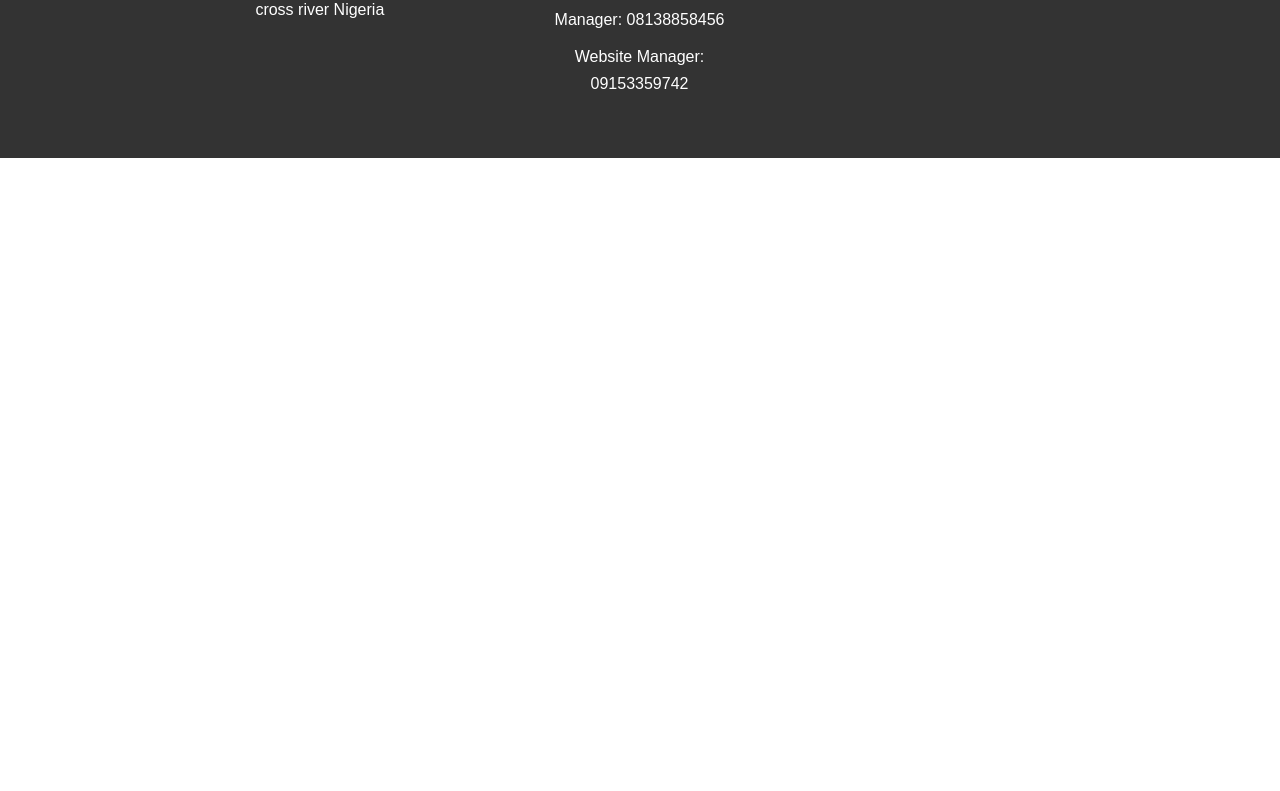
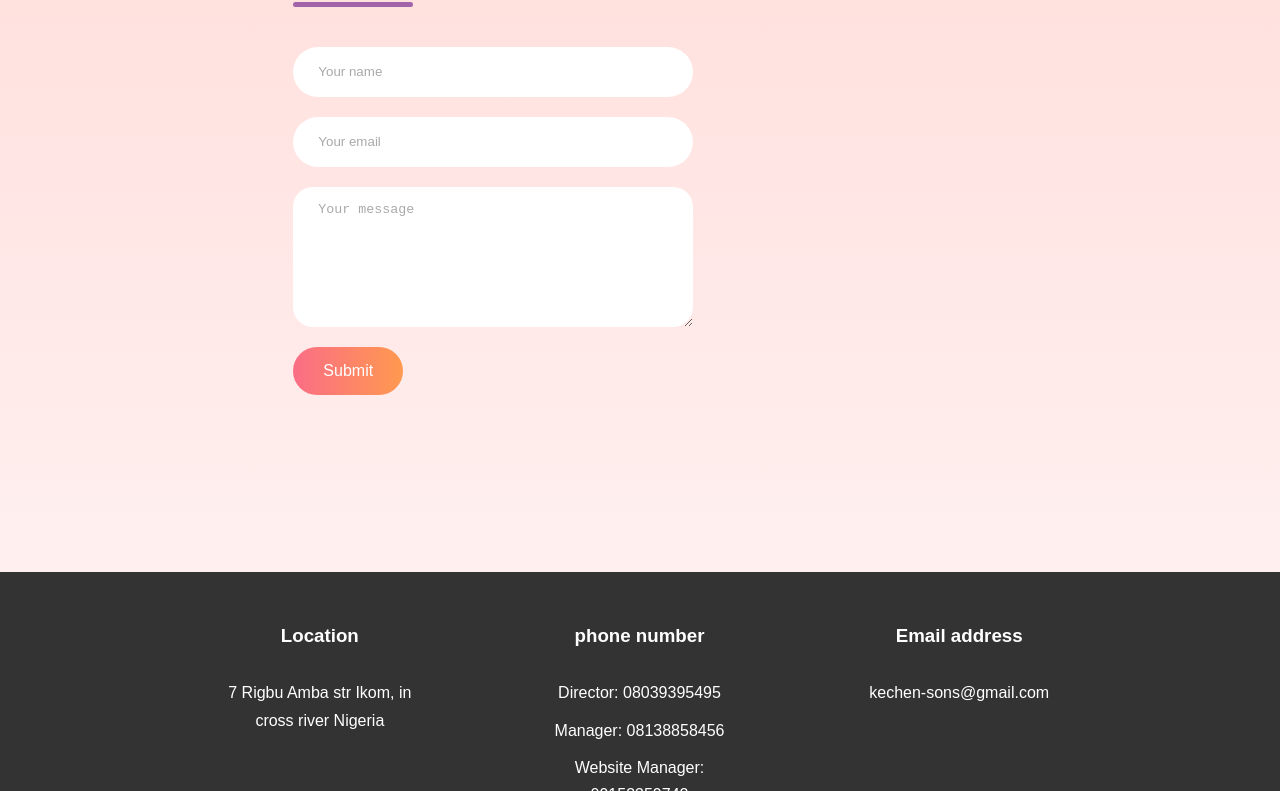
Before and after one commit to tonyaniaka/ksl, a plain HTML site: page order.html in a window 1280 px wide. Shown: the part 295-1086 px from the top of the page. Before the commit the page ends 800 px from the top, so only its background shows below. Drawn offline with Linux system fonts and the light colour scheme.

Commit message:
Update style.css

```diff
--- a/css/style.css
+++ b/css/style.css
@@ -484,7 +484,7 @@ body {
     background: #333;
 }
 
-/* contact */
+/* ORDER*/
 
 body {
     font-family: Arial, sans-serif;
@@ -649,3 +649,99 @@ body {
         margin-left: 77.5%;
       }
 }
+
+
+/* CONTACT */
+* {
+    padding: 0;
+    margin: 0;
+    box-sizing: border-box;
+}
+
+body {
+    font-family: 'Outfit', sans-serif;
+    background: linear-gradient(#ffdad5, #fff7f9);
+}
+
+.contact-container {
+    height: 100vh;
+    display: flex;
+    align-items: center;
+    justify-content: space-evenly;
+}
+
+.contact-left {
+    display: flex;
+    flex-direction: column;
+    align-items: start;
+    gap: 20px;
+}
+
+.contact-left-title h2 {
+    font-weight: 600;
+    color: #a363aa;
+    font-size: 40px;
+    margin-bottom: 5px;
+}
+
+.contact-left-title hr {
+    border: none;
+    width: 120px;
+    height: 5px;
+    background-color: #a363aa;
+    border-radius: 20px;
+    margin-bottom: 20px;
+}
+
+.contact-inputs {
+    width: 400px;
+    height: 50px;
+    border: none;
+    outline: none;
+    padding-left: 25px;
+    font-weight: 500;
+    color: #666;
+    border-radius: 50px;
+}
+
+.contact-left textarea {
+    height: 140px;
+    padding-top: 15px;
+    border-radius: 20px;
+    padding-left: 25px; /* Ensure the text in the textarea starts at the same left padding as in inputs */
+}
+
+.contact-inputs:focus {
+    border: 2px solid #ff994f;
+}
+
+.contact-inputs::placeholder {
+    color: #a9a9a9;
+}
+
+.contact-left button {
+    display: flex;
+    align-items: center;
+    padding: 15px 30px;
+    font-size: 16px;
+    color: #fff;
+    gap: 10px;
+    border: none;
+    border-radius: 50px;
+    background: linear-gradient(270deg, #ff994f, #fa6d86);
+    cursor: pointer;
+    transition: background 0.3s ease;
+}
+
+.contact-left button:hover {
+    background: linear-gradient(270deg, #fa6d86, #ff994f);
+}
+
+@media (max-width: 768px) {
+    .contact-inputs {
+        width: 80vw;
+    }
+    .contact-right {
+        display: none;
+    }
+}
```
